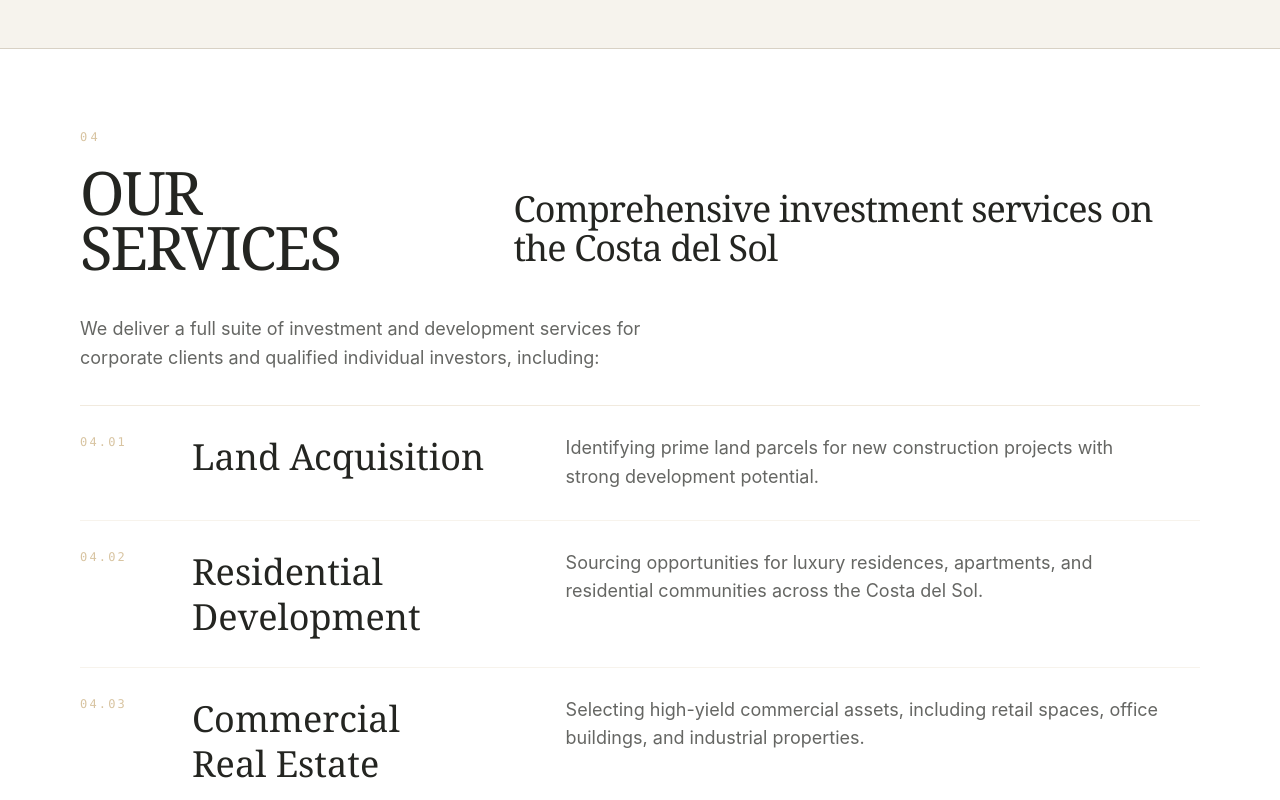
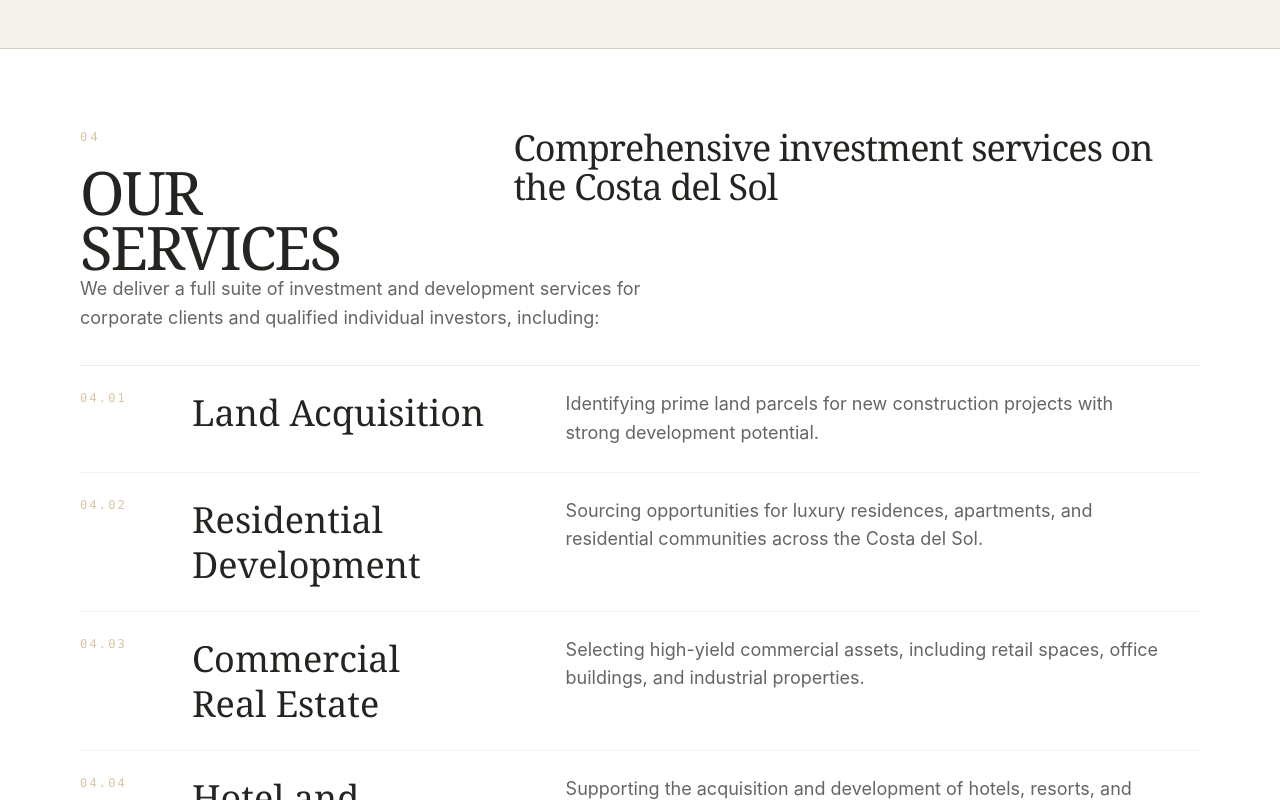
Before and after one commit to zdazix/brickinvest, a React (Vite) app in the folder app-1/: page / in a window 1280 px wide. Shown: the part 2860-3660 px from the top of the page. Built offline with nearby package versions, Linux system fonts and the light colour scheme.

Commit message:
Fix the typography and alignment of the OUR SERVICES section.
Amazi-Operation-Id: task:f59be6e7-8032-498d-90b4-2ce4318cf3ec
Amazi-Operation-Payload: 9f53b3c1e5b58afebb9c916746e32c98f444a3153a804c8c49467749da7cc68b

```diff
--- a/app-1/src/pages/home/components/ServicesSection.tsx
+++ b/app-1/src/pages/home/components/ServicesSection.tsx
@@ -18,7 +18,7 @@
       id="our-services"
     >
       <div className="relative mx-auto max-w-[1600px]">
-        <div className="section-grid mb-10">
+        <div className="grid gap-8 lg:grid-cols-[minmax(0,0.7fr)_minmax(0,1.3fr)] lg:gap-16">
           <div>
             <p className="font-mono text-xs tracking-[0.28em] text-primary uppercase">
               04
@@ -27,24 +27,22 @@
               {t("servicesHeading")}
             </h2>
           </div>
-          <p className="editorial-intro self-end lg:pb-2">
-            {t("servicesSupporting")}
-          </p>
+          <p className="editorial-intro">{t("servicesSupporting")}</p>
         </div>
         <p className="body-copy mb-8">{t("servicesIntro")}</p>
         <div className="border-t border-primary/35">
           {services.map(([title, body], index) => (
             <article
-              className="grid gap-4 border-b border-primary/20 py-6 sm:grid-cols-[5rem_0.7fr_1.3fr] sm:items-start sm:gap-8 sm:py-7"
+              className="grid gap-4 border-b border-primary/20 py-6 sm:grid-cols-[5rem_minmax(0,0.7fr)_minmax(0,1.3fr)] sm:items-start sm:gap-8"
               key={title}
             >
               <p className="font-mono text-xs tracking-[0.18em] text-primary uppercase">
                 04.{String(index + 1).padStart(2, "0")}
               </p>
-              <h3 className="font-primary text-3xl leading-tight text-foreground sm:text-4xl">
+              <h3 className="min-w-0 font-primary text-3xl leading-tight text-foreground sm:text-4xl">
                 {title}
               </h3>
-              <p className="body-copy">{t(body)}</p>
+              <p className="body-copy min-w-0">{t(body)}</p>
             </article>
           ))}
         </div>
```
